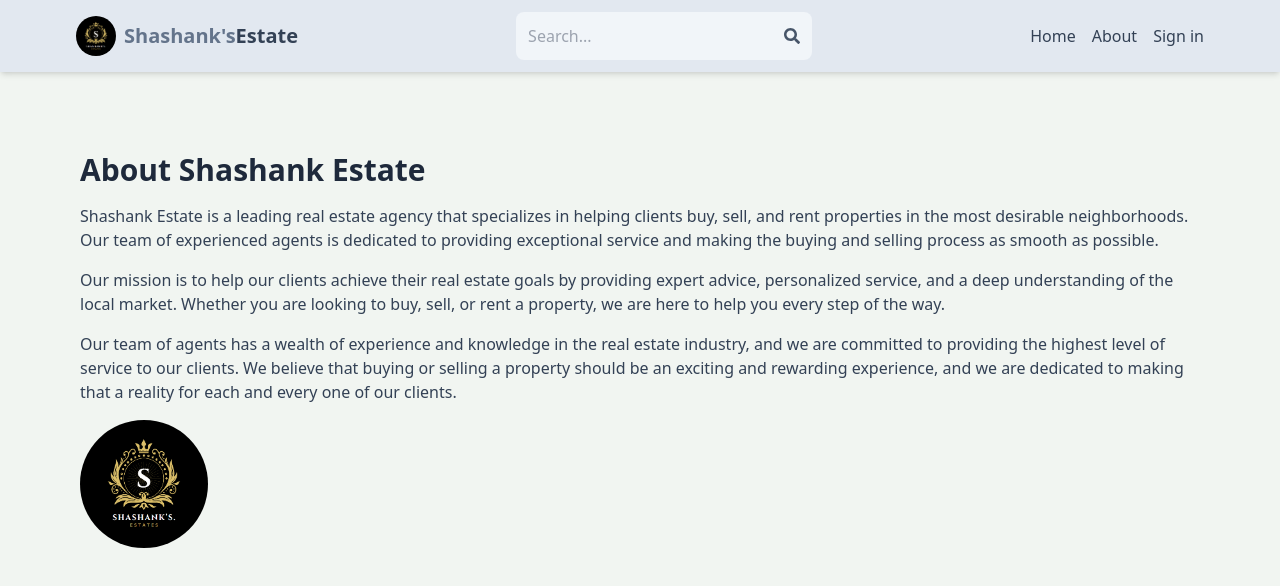
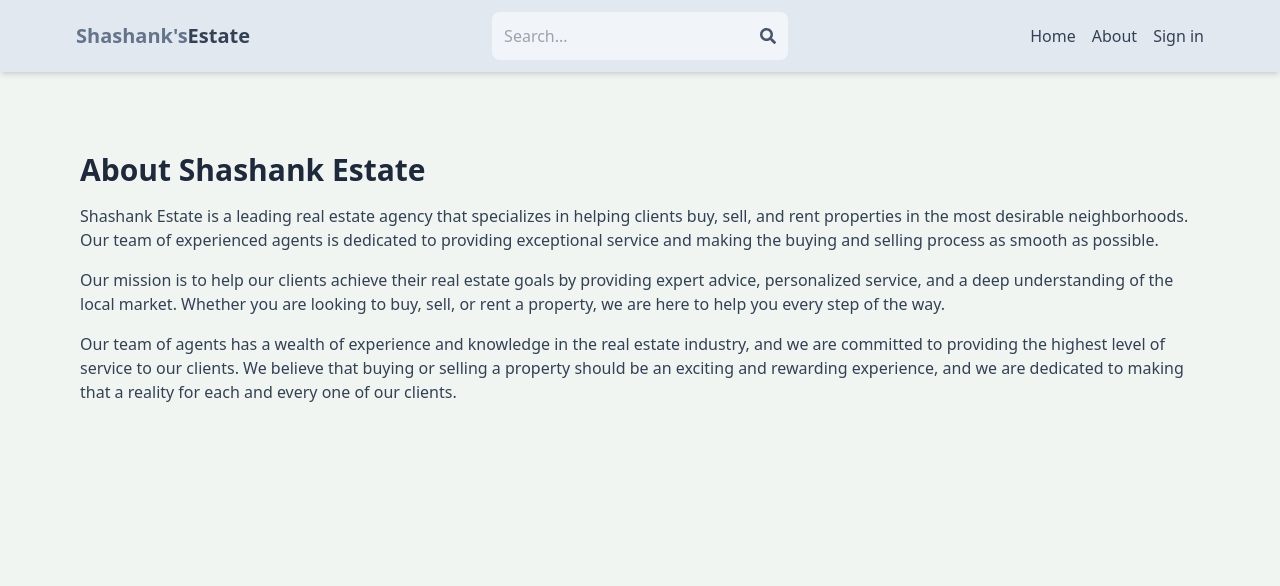
Before and after one commit to Shashanks0616/real-estate, a React (Vite) app in the folder client/: page /about in a window 1280 px wide. Shown: the top 586 px of the page. Built offline with nearby package versions, Linux system fonts and the light colour scheme; no server answers.

Commit message:
remove logo

```diff
--- a/client/src/components/Header.jsx
+++ b/client/src/components/Header.jsx
@@ -26,11 +26,11 @@ export default function Header() {
     <header className='bg-slate-200 shadow-md'>
       <div className='flex justify-between items-center max-w-6xl mx-auto p-3'>
   <Link to='/' className='flex items-center'>
-  <img
+  {/* <img
       src="/assets/shashank.png"
       alt="shashank's-estates"
       className='w-10 h-10 rounded-full ml-0 mr-2 overflow-hidden inline-block'
-    />
+    /> */}
     <h1 className='font-bold text-sm sm:text-xl cursor-pointer'>
       <span className='text-slate-500'>Shashank's</span>
       <span className='text-slate-700'>Estate</span>
--- a/client/src/pages/About.jsx
+++ b/client/src/pages/About.jsx
@@ -10,7 +10,7 @@ export default function About() {
       </p>
       <p className='mb-4 text-slate-700'>Our team of agents has a wealth of experience and knowledge in the real estate industry, and we are committed to providing the highest level of service to our clients. We believe that buying or selling a property should be an exciting and rewarding experience, and we are dedicated to making that a reality for each and every one of our clients.</p>
 
-      <img src="/assets/shashank.png" alt="shashank's-estates" className='flex justify-center items-center  rounded-full overflow-hidden w-32 h-32 '/>
+      {/* <img src="/assets/shashank.png" alt="shashank's-estates" className='flex justify-center items-center  rounded-full overflow-hidden w-32 h-32 '/> */}
     </div>
 
   )
```
